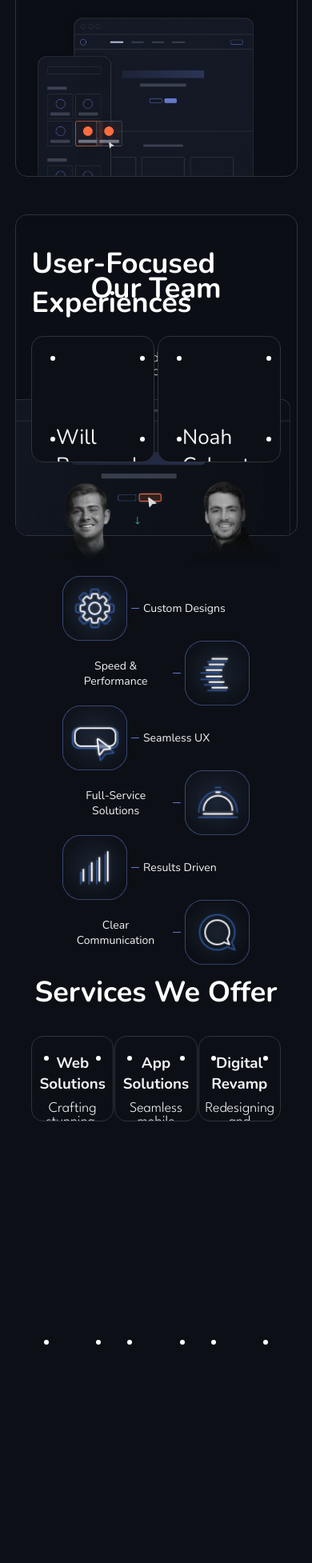
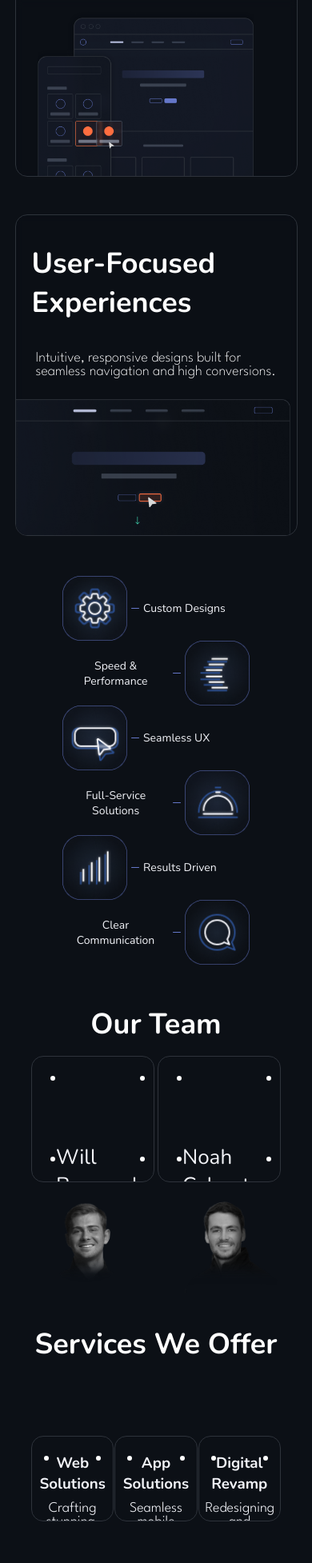
Before and after one commit to WillCBurroughs/bcsolutions, a React (Create React App) app: page / in a window 390 px wide. Shown: the part 1580-3534 px from the top of the page at 80% size. Built offline with nearby package versions, Linux system fonts and the light colour scheme.

Commit message:
Further editing spacing

```diff
--- a/src/index.css
+++ b/src/index.css
@@ -518,6 +518,12 @@ code {
   width: 100vw;
 }
 
+@media (max-width: 768px) {
+  .centerAlignOurTeam{
+    top: 2800px;
+  }
+}
+
 .OurTeam {
   font-family: "Nunito";
   font-size: 36px;
@@ -534,6 +540,12 @@ code {
   display: flex;
   justify-content: space-between;
   padding: 20px;
+}
+
+@media (max-width: 768px) {
+  .OurTeamDesktop{
+    top: 3200px;
+  }
 }
 
 .TeamMemberDesktop {
@@ -654,6 +666,13 @@ code {
   width: 100vw;
 }
 
+@media (max-width: 768px) {
+  .centerAlignOurServices {
+    top: 3200px;
+  }
+}
+
+
 .OurServices {
   font-family: "Nunito";
   font-size: 36PX;
@@ -670,6 +689,12 @@ code {
   display: flex;
   justify-content: space-between;
   padding: 20px;
+}
+
+@media (max-width: 768px) {
+  .ServicesDesktop {
+    top: 3600px;
+  }
 }
 
 .ServiceDesktopCard {
```
